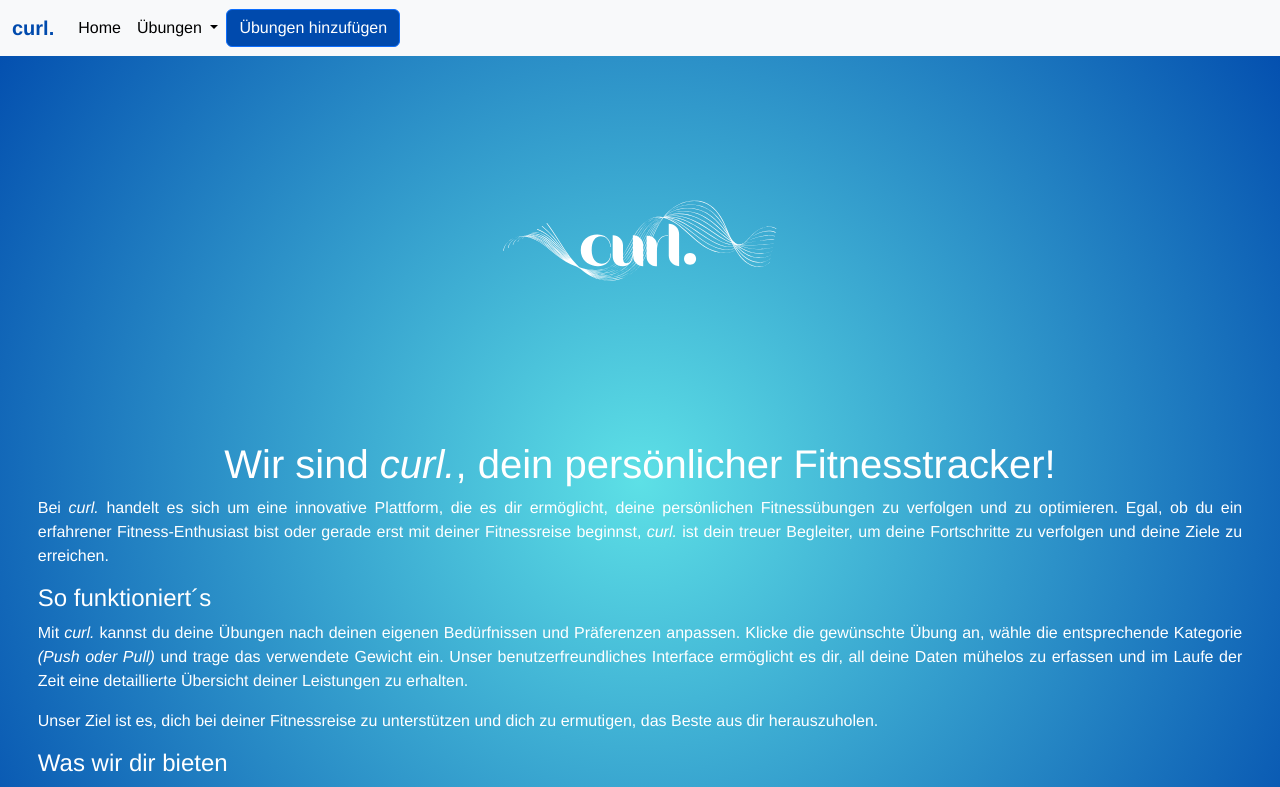
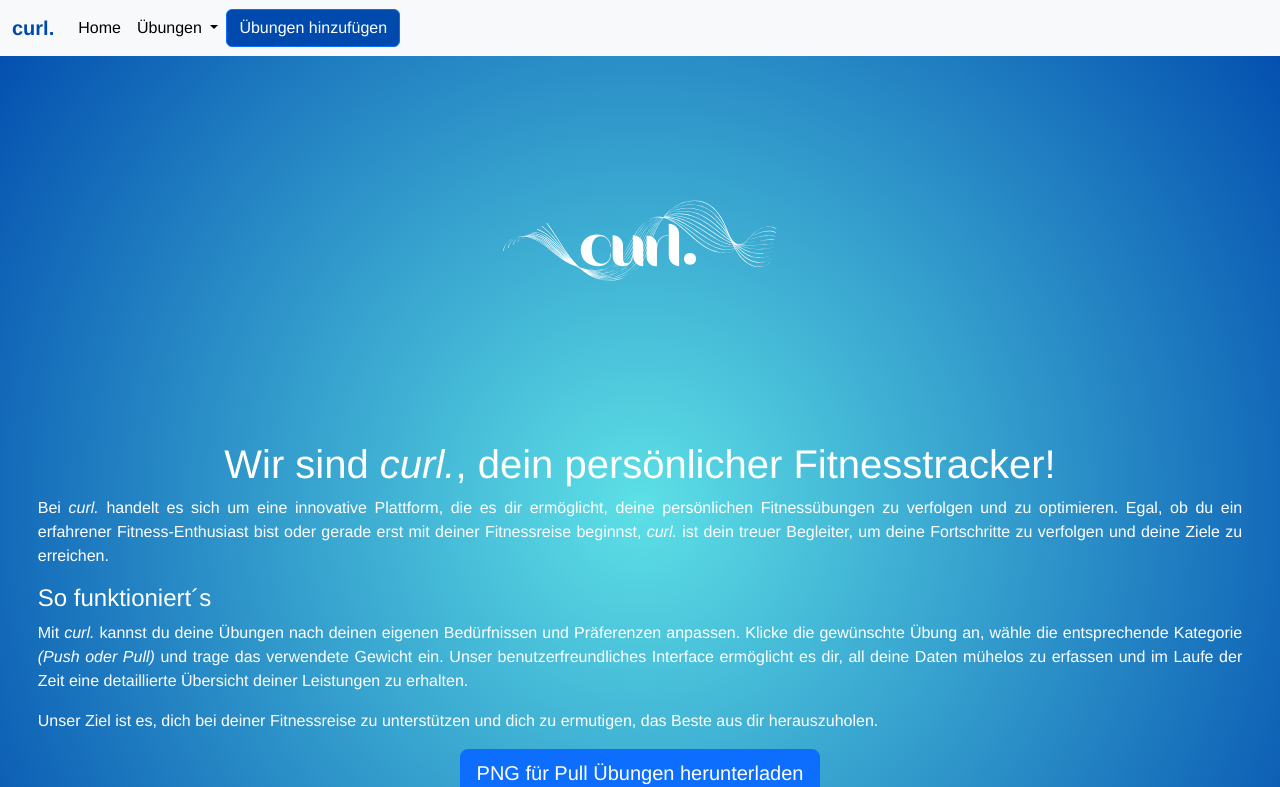
Before and after one commit to nkhelifi1/Frontend, a Vue app: page / in a window 1280 px wide. Shown: the top 787 px of the page. Built offline with nearby package versions, Linux system fonts and the light colour scheme.

Commit message:
PNG download added

```diff
--- a/src/components/ExerciseProWelcome.vue
+++ b/src/components/ExerciseProWelcome.vue
@@ -6,6 +6,9 @@
         <h4 style="text-align: left;  padding-left: 1cm;">So funktioniert´s</h4>
         <p>Mit <em>curl.</em> kannst du deine Übungen nach deinen eigenen Bedürfnissen und Präferenzen anpassen. Klicke die gewünschte Übung an, wähle die entsprechende Kategorie <em>(Push oder Pull)</em> und trage das verwendete Gewicht ein. Unser benutzerfreundliches Interface ermöglicht es dir, all deine Daten mühelos zu erfassen und im Laufe der Zeit eine detaillierte Übersicht deiner Leistungen zu erhalten.</p>
         <p>Unser Ziel ist es, dich bei deiner Fitnessreise zu unterstützen und dich zu ermutigen, das Beste aus dir herauszuholen.</p>
+      <div>
+        <button type="button" class="btn btn-primary btn-lg btn-block" @click="downloadPNG">PNG für Pull Übungen herunterladen</button>
+      </div>
 
         <h4 style="text-align: left;  padding-left: 1cm;">Was wir dir bieten</h4>
         <p>Unsere Plattform bietet dir nicht nur die Möglichkeit, deine Übungen zu tracken, sondern auch deine Fortschritte zu visualisieren. Du hast Zugang zu deinen persönlichen Fitness-Einträgen, um zu sehen, wie du dich entwickelst und wo du Verbesserungen erzielen kannst. <em>curl.</em> unterstützt dich dabei, deine Grenzen zu überwinden und deine Fitnessziele effektiv zu erreichen. Deswegen bieten wir dir auch kostenlose Trainingspläne an, mit denen du sofort starten kannst! Unter Plan <a href="../assets/PullEins.png" target="_blank" class="text-decoration-underline text-primary">Pull 1</a>, Pull 2, Push 1 und Push 2 kannst du selbst die Intensität deines Trainings bestimmen.</p>
@@ -19,7 +22,24 @@
 
 <script>
 export default {
-    name: "ExerciseProWelcome"
+    name: "ExerciseProWelcome",
+  methods: {
+    downloadPNG() {
+      // Pfad zum PNG-Bild
+      const pngFilePath = require('@/assets/PullEins.png');
+
+      // Erstellen Sie ein unsichtbares Link-Element zum Herunterladen
+      const link = document.createElement('a');
+      link.href = pngFilePath;
+      link.target = '_blank'; // Öffnet die Datei in einem neuen Tab/Fenster
+      link.download = 'pull_exercises.png'; // Optionaler Name der heruntergeladenen Datei
+
+      // Klicken Sie auf den Link, um den Download zu starten
+      link.click();
+    },
+  },
+
+
 }
 </script>
 
```
